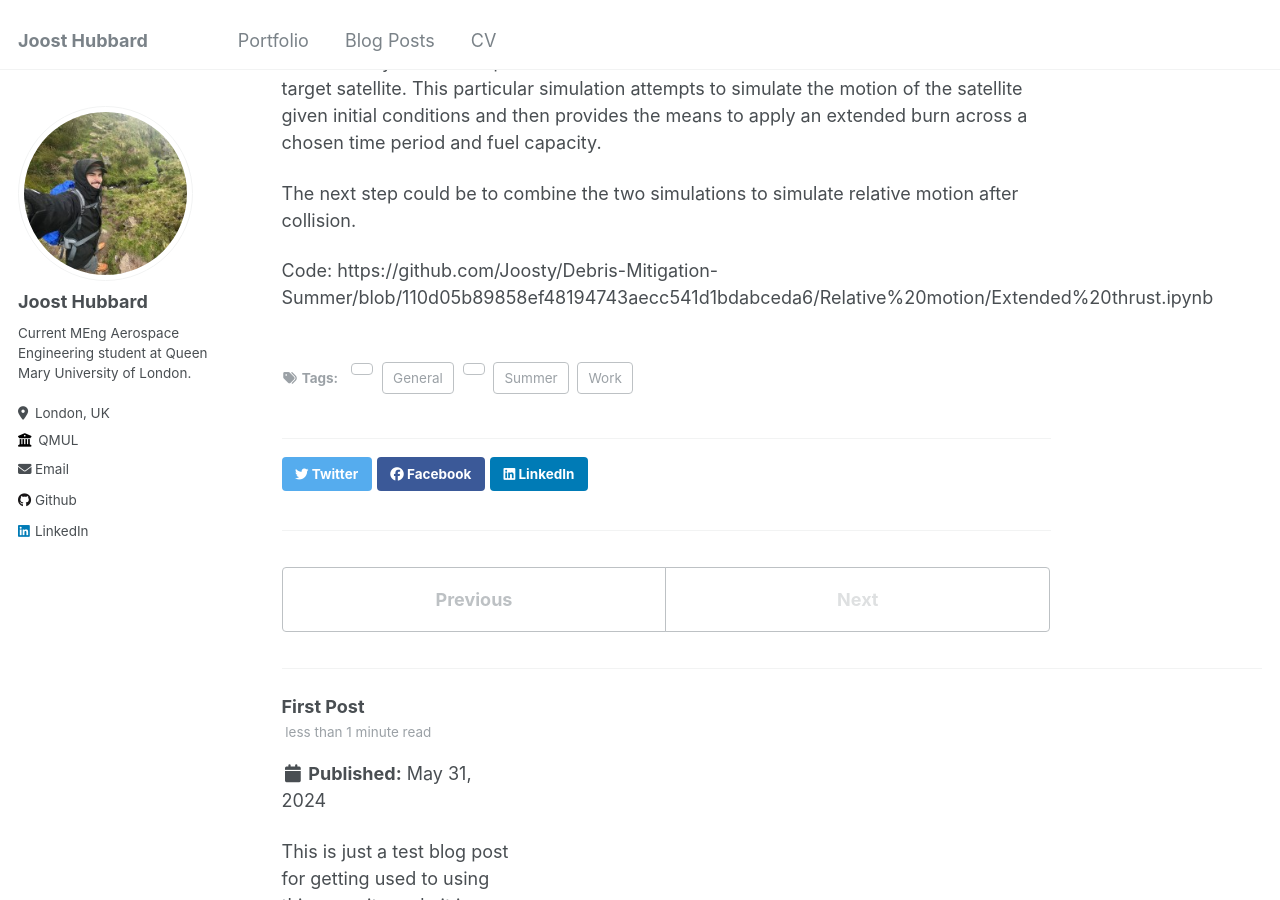
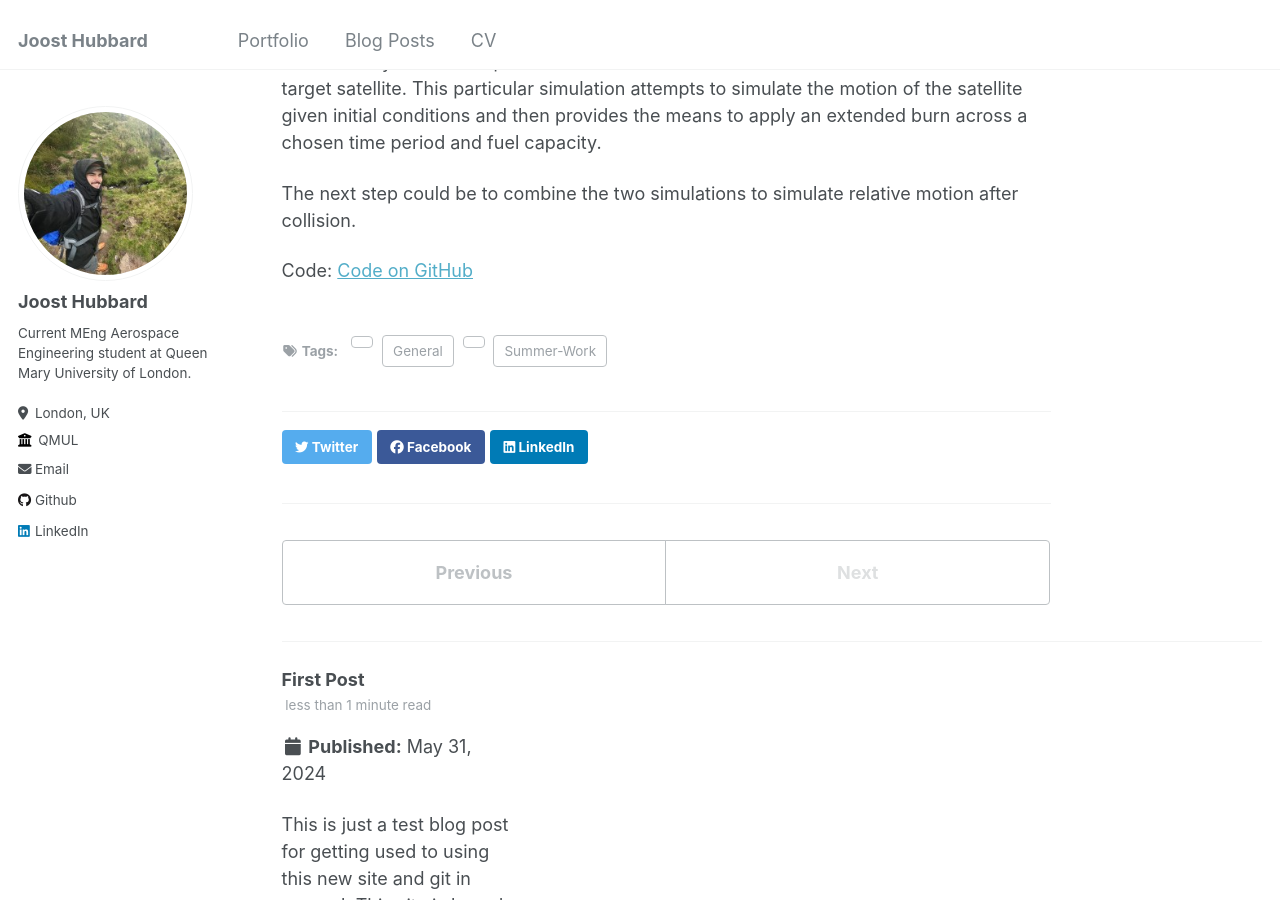
Before and after one commit to Joosty/Joosty..github.io, a Jekyll site: the page built from _posts/2024-06-26-blog-post-2.md, in a window 1280 px wide and 900 px high, scrolled down 552 px. Built offline with Jekyll 4.4.1, drawn with Linux system fonts in a browser that asks for light colours.

Commit message:
Update 2024-06-26-blog-post-2.md

```diff
--- a/_posts/2024-06-26-blog-post-2.md
+++ b/_posts/2024-06-26-blog-post-2.md
@@ -2,7 +2,7 @@
 title: 'Clohessy–Wiltshire Simulation'
 date: 26/06/2024
 permalink: /posts/2024/07/blog-post-2/
-tags: General, Summer Work
+tags: General, Summer-Work
 ---
 
 The initial goal was to create a code snippet that to simulate the collisions between two objects in LEO, making use of the hill clohessy equations for relative motion. This is to be used to simulate the collision between the robotic arms and any debris it may want to capture. In addition, it could be used to estimate the required force needed to push the debris out of orbit. A final use could be to simulate rendezvous with the target.
@@ -14,4 +14,4 @@ The next step was to implement this into a relative motion simulation. The aim o
 The next step could be to combine the two simulations to simulate relative motion after collision.
 
 Code:
-https://github.com/Joosty/Debris-Mitigation-Summer/blob/110d05b89858ef48194743aecc541d1bdabceda6/Relative%20motion/Extended%20thrust.ipynb
+[Code on GitHub](https://github.com/Joosty/Debris-Mitigation-Summer/blob/110d05b89858ef48194743aecc541d1bdabceda6/Relative%20motion/Extended%20thrust.ipynb)
```
